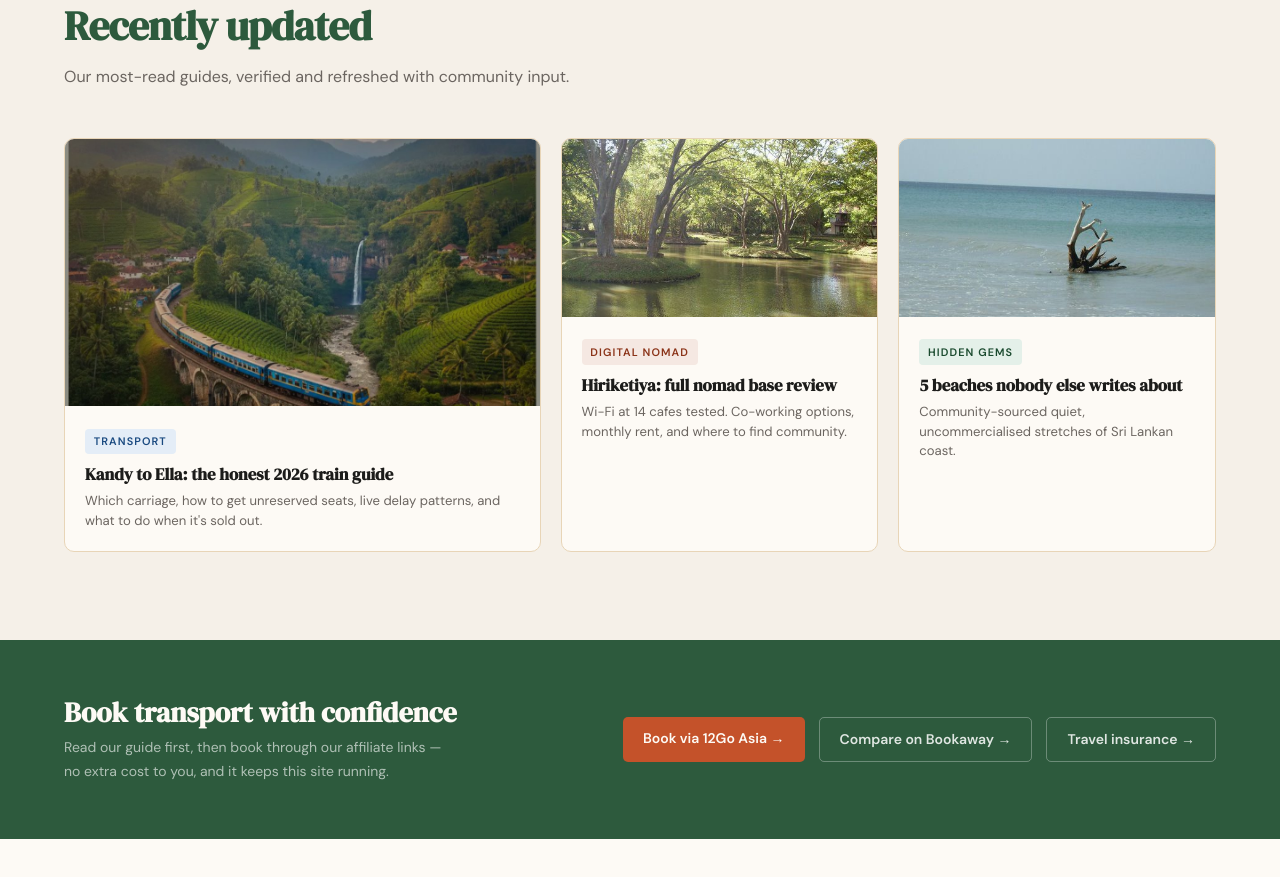
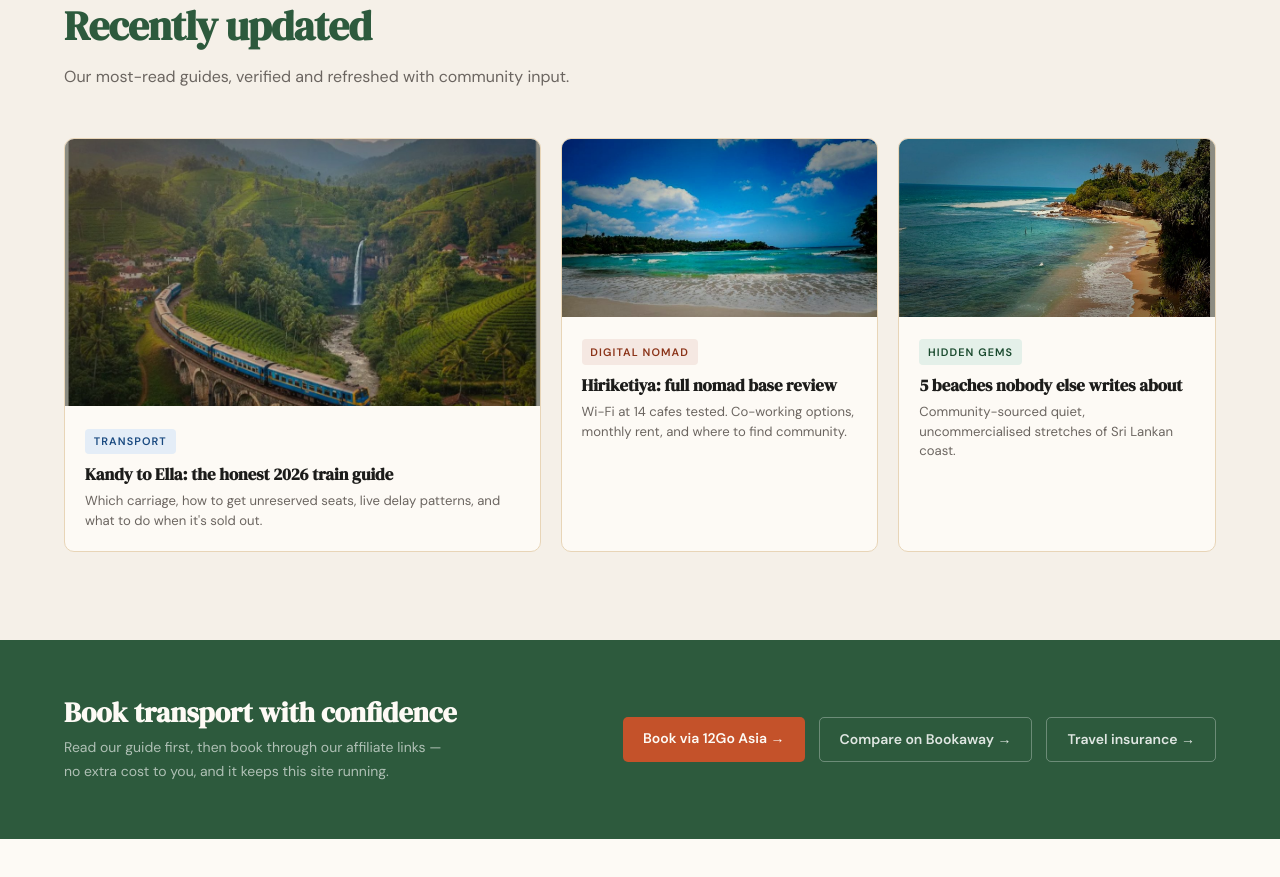
Before and after one commit to NilminiNA/CeylonSlow, a plain HTML site: page index.html in a window 1280 px wide. Shown: the part 1906-2783 px from the top of the page. Drawn offline with Linux system fonts and the light colour scheme.

Commit message:
Fix homepage card images - Hiriketiya and hidden beach

```diff
--- a/index.html
+++ b/index.html
@@ -155,7 +155,7 @@
       </div>
     </a>
     <a href="nomad.html" class="feat-card">
-      <img src="img/kandy-lake-srilanka.jpg" alt="Lush greenery in Sri Lanka" loading="lazy"/>
+      <img src="img/hiriketiya-beach.jpg" alt="Hiriketiya beach, Sri Lanka" loading="lazy"/>
       <div class="feat-card-body">
         <span class="feat-tag tag-nomad">Digital Nomad</span>
         <h3>Hiriketiya: full nomad base review</h3>
@@ -163,7 +163,7 @@
       </div>
     </a>
     <a href="gems.html" class="feat-card">
-      <img src="img/beach-driftwood-srilanka.jpg" alt="Hidden beach in Sri Lanka" loading="lazy"/>
+      <img src="img/ahangama-beach.jpg" alt="Hidden beach in Sri Lanka" loading="lazy"/>
       <div class="feat-card-body">
         <span class="feat-tag tag-gems">Hidden Gems</span>
         <h3>5 beaches nobody else writes about</h3>
```
